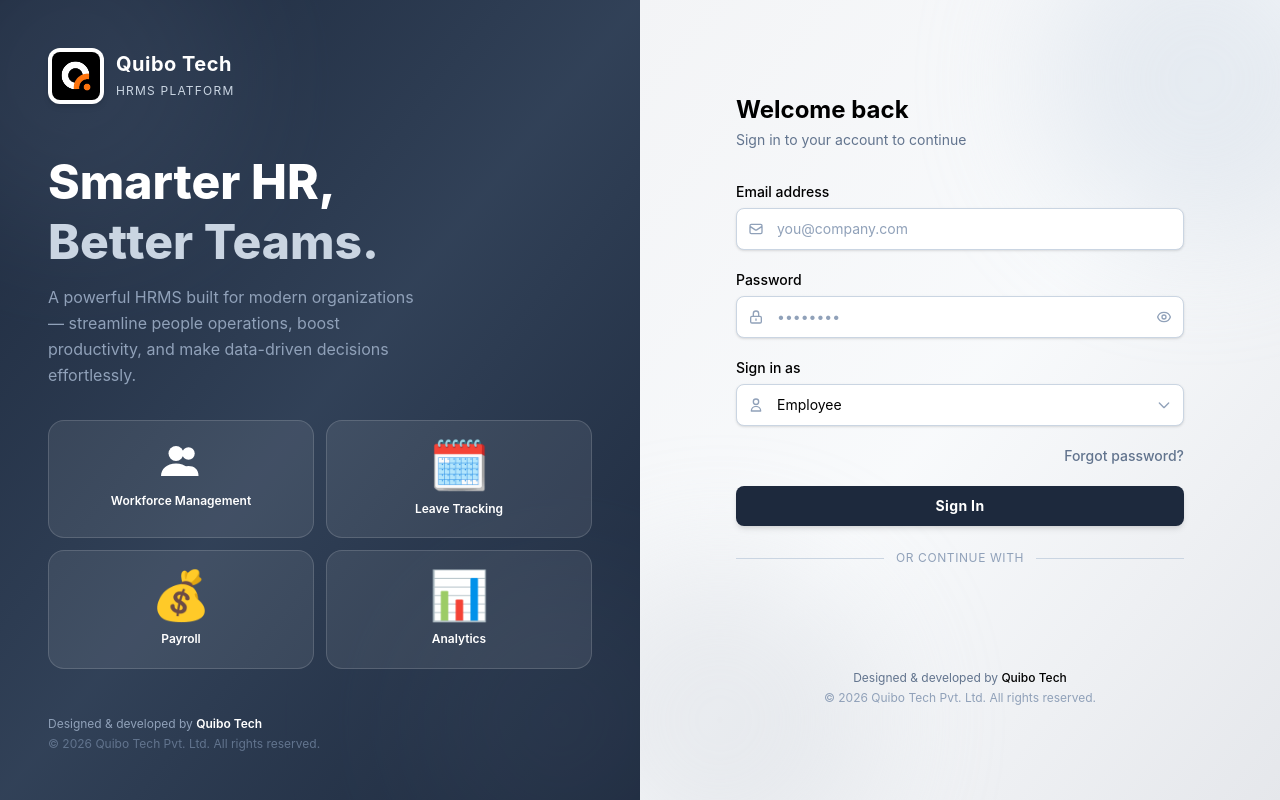
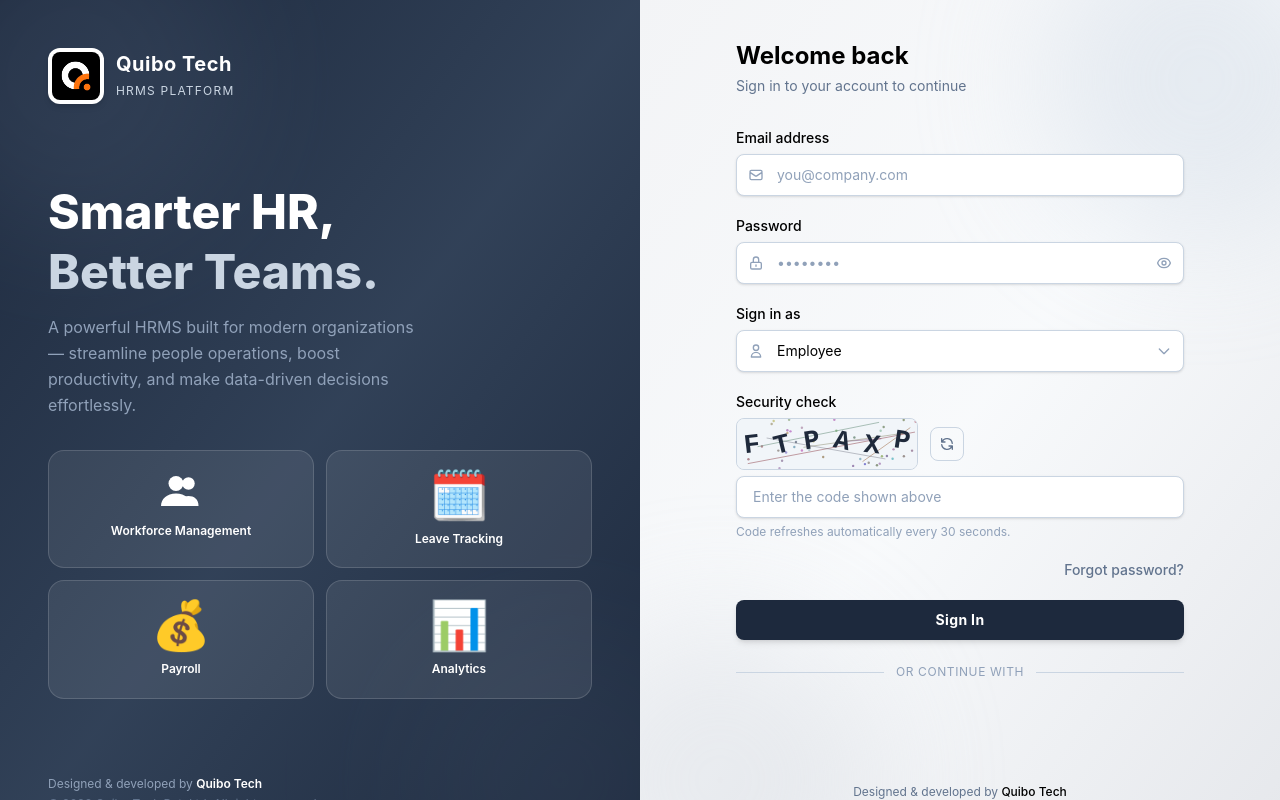
Before and after one commit to ZEUSRISHI/HRMS-, a React (Vite) app: page / in a window 1280 px wide. Built offline with nearby package versions, Linux system fonts and the light colour scheme.

Commit message:
Implement CAPTCHA in LoginPage component
Added CAPTCHA functionality to the login page, including generation, drawing, and validation of CAPTCHA input. Enhanced error handling and UI updates for better user experience.

```diff
--- a/src/app/components/LoginPage.tsx
+++ b/src/app/components/LoginPage.tsx
@@ -1,6 +1,6 @@
 // src/app/components/LoginPage.tsx
 
-import { useState } from "react";
+import { useState, useEffect, useRef, useCallback } from "react";
 import { useAuth } from "../contexts/AuthContext";
 import { GoogleLogin, CredentialResponse } from "@react-oauth/google";
 import { jwtDecode } from "jwt-decode";
@@ -19,6 +19,21 @@ interface GoogleJwtPayload {
 const ROLES = ["admin", "manager", "hr", "employee"] as const;
 type Role = typeof ROLES[number];
 
+/* ============================================================
+   CAPTCHA CONFIG
+   ============================================================ */
+const CAPTCHA_LENGTH   = 6;
+const CAPTCHA_CHARS    = "ABCDEFGHJKLMNPQRSTUVWXYZ23456789"; // no 0/O/1/I to avoid confusion
+const CAPTCHA_REFRESH_MS = 30000; // 30 seconds
+
+function generateCaptchaText(): string {
+  let text = "";
+  for (let i = 0; i < CAPTCHA_LENGTH; i++) {
+    text += CAPTCHA_CHARS[Math.floor(Math.random() * CAPTCHA_CHARS.length)];
+  }
+  return text;
+}
+
 export default function LoginPage({ onReset }: Props) {
   const { login, loginWithGoogle } = useAuth();
 
@@ -30,31 +45,118 @@ export default function LoginPage({ onReset }: Props) {
   const [gLoading, setGLoading] = useState(false);
   const [error, setError]       = useState("");
 
+  /* ── CAPTCHA STATE ── */
+  const [captchaText, setCaptchaText]   = useState(generateCaptchaText());
+  const [captchaInput, setCaptchaInput] = useState("");
+  const [captchaError, setCaptchaError] = useState("");
+  const canvasRef = useRef<HTMLCanvasElement>(null);
+
+  /* ── Draw CAPTCHA onto canvas whenever text changes ── */
+  const drawCaptcha = useCallback((text: string) => {
+    const canvas = canvasRef.current;
+    if (!canvas) return;
+    const ctx = canvas.getContext("2d");
+    if (!ctx) return;
+
+    const w = canvas.width;
+    const h = canvas.height;
+
+    ctx.clearRect(0, 0, w, h);
+
+    // Background
+    ctx.fillStyle = "#f1f5f9";
+    ctx.fillRect(0, 0, w, h);
+
+    // Noise lines
+    for (let i = 0; i < 6; i++) {
+      ctx.strokeStyle = `rgba(${Math.random() * 150}, ${Math.random() * 150}, ${Math.random() * 150}, 0.4)`;
+      ctx.beginPath();
+      ctx.moveTo(Math.random() * w, Math.random() * h);
+      ctx.lineTo(Math.random() * w, Math.random() * h);
+      ctx.stroke();
+    }
+
+    // Noise dots
+    for (let i = 0; i < 40; i++) {
+      ctx.fillStyle = `rgba(${Math.random() * 180}, ${Math.random() * 180}, ${Math.random() * 180}, 0.5)`;
+      ctx.beginPath();
+      ctx.arc(Math.random() * w, Math.random() * h, 1.2, 0, Math.PI * 2);
+      ctx.fill();
+    }
+
+    // Characters, each with random rotation/offset
+    const charWidth = w / text.length;
+    for (let i = 0; i < text.length; i++) {
+      ctx.save();
+      const x = charWidth * i + charWidth / 2;
+      const y = h / 2 + (Math.random() * 6 - 3);
+      ctx.translate(x, y);
+      ctx.rotate((Math.random() * 30 - 15) * (Math.PI / 180));
+      ctx.font = `bold ${Math.floor(h * 0.55)}px monospace`;
+      ctx.fillStyle = "#1e293b";
+      ctx.textAlign = "center";
+      ctx.textBaseline = "middle";
+      ctx.fillText(text[i], 0, 0);
+      ctx.restore();
+    }
+  }, []);
+
+  const refreshCaptcha = useCallback(() => {
+    const next = generateCaptchaText();
+    setCaptchaText(next);
+    setCaptchaInput("");
+    setCaptchaError("");
+    drawCaptcha(next);
+  }, [drawCaptcha]);
+
+  // Initial draw
+  useEffect(() => {
+    drawCaptcha(captchaText);
+    // eslint-disable-next-line react-hooks/exhaustive-deps
+  }, []);
+
+  // Auto-refresh every 30 seconds
+  useEffect(() => {
+    const interval = setInterval(() => {
+      refreshCaptcha();
+    }, CAPTCHA_REFRESH_MS);
+    return () => clearInterval(interval);
+  }, [refreshCaptcha]);
+
   /* ── Email / Password login ── */
   const handleLogin = async (e: React.FormEvent) => {
     e.preventDefault();
     setError("");
+    setCaptchaError("");
 
-  const trimmedEmail = email.trim();
+    const trimmedEmail    = email.trim();
     const trimmedPassword = password.trim();
 
     if (!trimmedEmail || !trimmedPassword) {
       setError("Please fill in all fields.");
       return;
     }
+
+    if (captchaInput.trim().toUpperCase() !== captchaText.toUpperCase()) {
+      setCaptchaError("Incorrect CAPTCHA. Please try again.");
+      refreshCaptcha();
+      return;
+    }
+
     setLoading(true);
     try {
       const success = await login(trimmedEmail, trimmedPassword, role);
       if (!success) {
         setError("Invalid credentials. Please check your email, password and role.");
+        refreshCaptcha(); // force a new CAPTCHA after every failed attempt
       }
     } catch (err: any) {
       setError(err?.message || "Something went wrong. Please try again.");
+      refreshCaptcha();
     } finally {
       setLoading(false);
     }
   };
-
 
   /* ── Google Sign-In ── */
   const handleGoogleSuccess = async (credentialResponse: CredentialResponse) => {
@@ -119,10 +221,8 @@ return (
               {
                 icon: (
                 <svg xmlns="http://www.w3.org/2000/svg" className="w-10 h-10" viewBox="0 0 32 32">
-                  {/* Back person (right) */}
                   <circle cx="22" cy="10" r="5" fill="white" />
                   <path d="M14 28c0-5.523 3.582-8 8-8s8 2.477 8 8z" fill="white" />
-                  {/* Front person (left) */}
                   <circle cx="12" cy="10" r="6" fill="white" />
                   <path d="M0 28c0-5.523 4.477-10 12-10s12 4.477 12 10z" fill="white" />
                 </svg>
@@ -298,6 +398,43 @@ return (
               </div>
             </div>
 
+            {/* ── CAPTCHA ── */}
+            <div className="space-y-1.5">
+              <label className="block text-sm font-medium text-black">
+                Security check
+              </label>
+              <div className="flex items-center gap-3">
+                <canvas
+                  ref={canvasRef}
+                  width={180}
+                  height={50}
+                  className="border border-slate-300 rounded-lg bg-slate-100 select-none"
+                />
+                <button
+                  type="button"
+                  onClick={refreshCaptcha}
+                  title="Refresh CAPTCHA"
+                  className="p-2 border border-slate-300 rounded-lg text-slate-500 hover:text-black hover:bg-slate-50 transition shrink-0"
+                >
+                  <svg xmlns="http://www.w3.org/2000/svg" className="h-4 w-4" fill="none" viewBox="0 0 24 24" stroke="currentColor">
+                    <path strokeLinecap="round" strokeLinejoin="round" strokeWidth={2} d="M4 4v5h.582m15.356 2A8.001 8.001 0 004.582 9m0 0H9m11 11v-5h-.581m0 0a8.003 8.003 0 01-15.357-2m15.357 2H15" />
+                  </svg>
+                </button>
+              </div>
+              <input
+                type="text"
+                value={captchaInput}
+                onChange={(e) => setCaptchaInput(e.target.value)}
+                placeholder="Enter the code shown above"
+                autoComplete="off"
+                className="w-full px-4 py-2.5 bg-white border border-slate-300 rounded-lg text-black placeholder-slate-400 text-sm focus:outline-none focus:ring-2 focus:ring-slate-400 focus:border-transparent transition shadow-sm"
+              />
+              {captchaError && (
+                <p className="text-red-600 text-xs">{captchaError}</p>
+              )}
+              <p className="text-slate-400 text-xs">Code refreshes automatically every 30 seconds.</p>
+            </div>
+
             {/* Forgot password */}
             <div className="flex justify-end">
               <button
```
Lines whose indentation alone changed are shown as unchanged.
